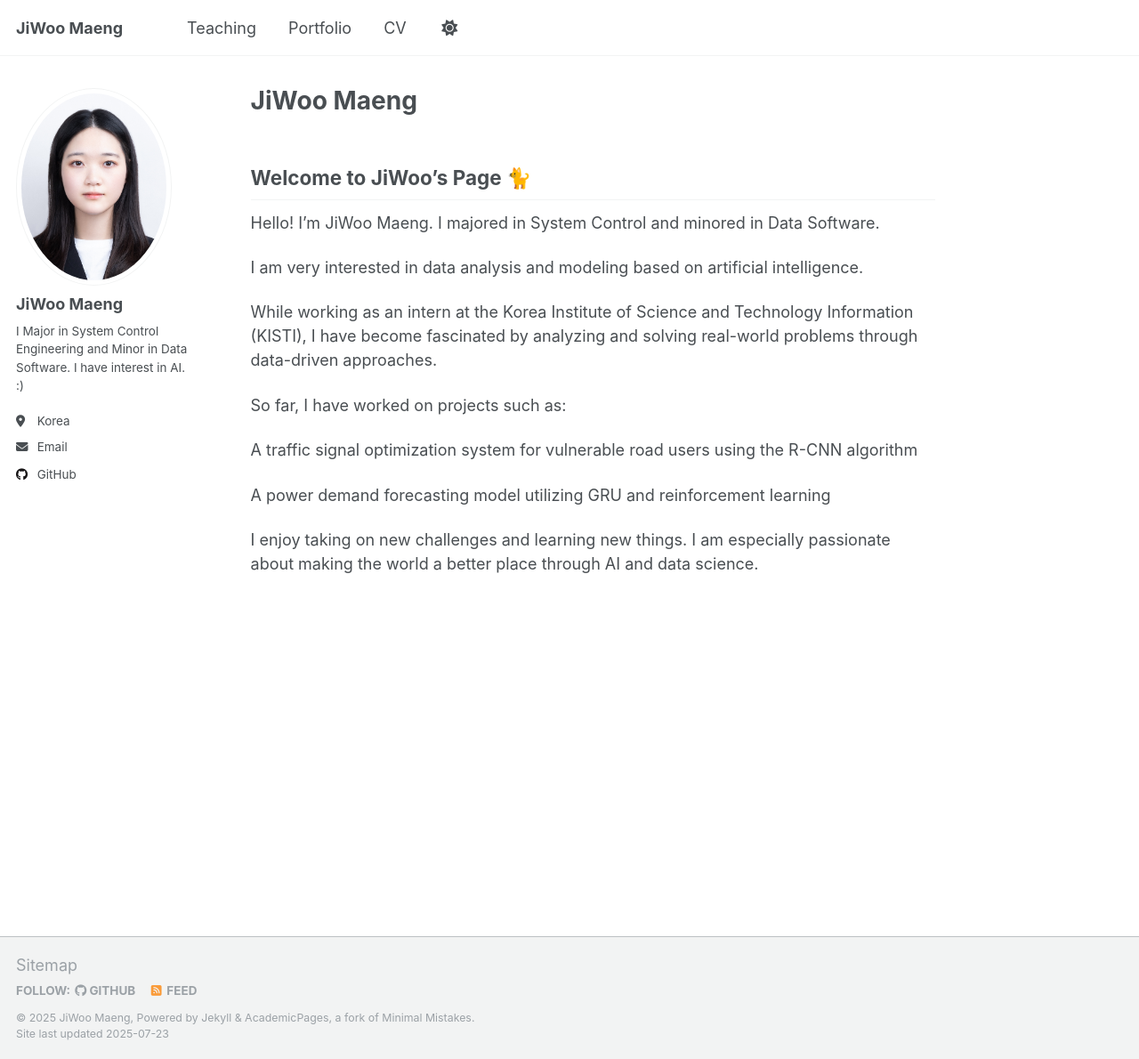
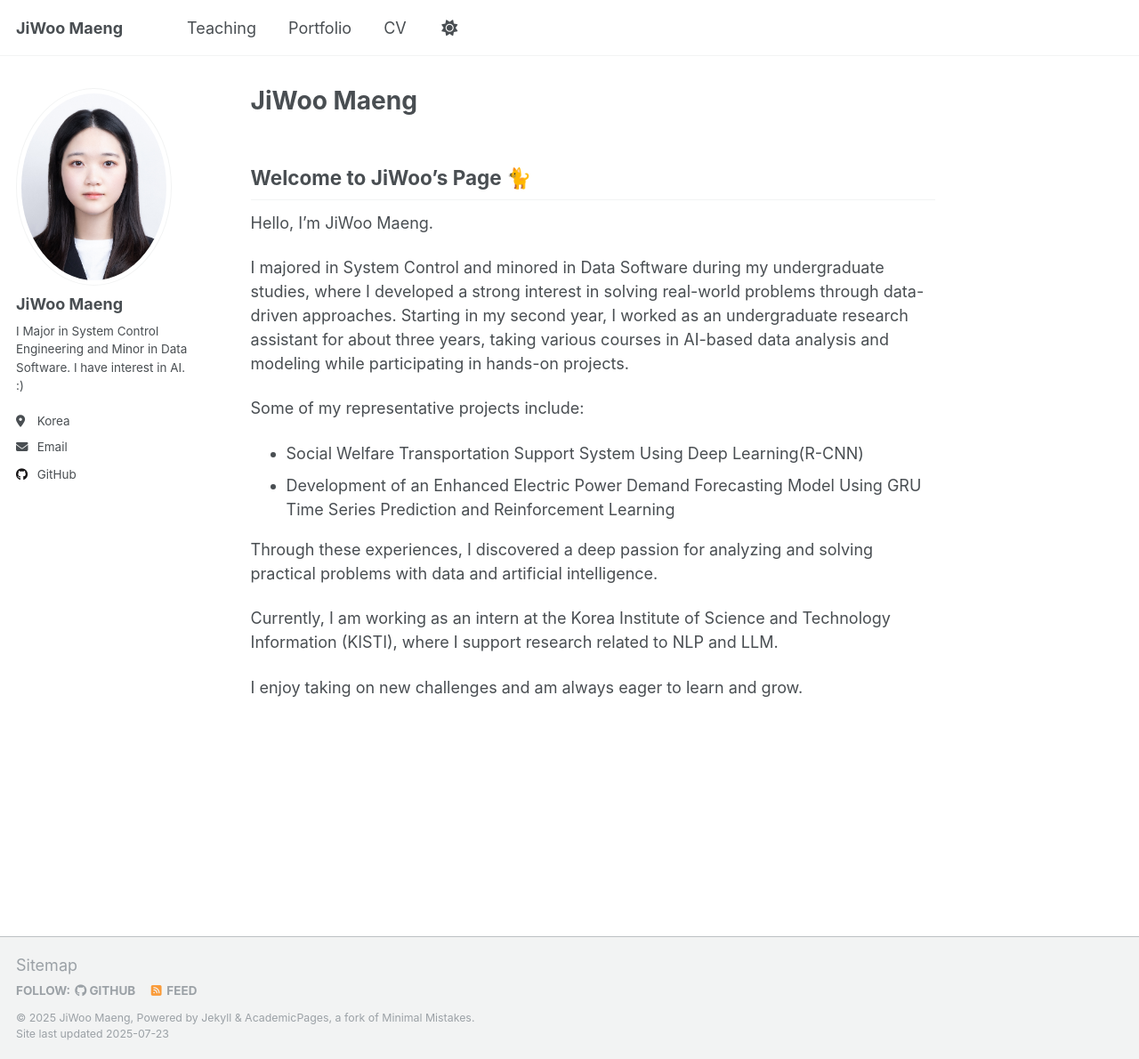
Before and after one commit to JiWoo-M02/JiWoo-M02.github.io, a Jekyll site: the page built from _pages/about.md, in a window 1280 px wide and 1190 px high. Shown: the whole window at 89% size. Built offline with Jekyll 4.4.1, drawn with Linux system fonts in a browser that asks for light colours; a script that is not in the unit is left out.

Commit message:
Update about.md

```diff
--- a/_pages/about.md
+++ b/_pages/about.md
@@ -8,18 +8,17 @@ redirect_from:
 ---
 
 ## Welcome to JiWoo’s Page 🐈
-Hello! I’m JiWoo Maeng.
-I majored in System Control and minored in Data Software.
+Hello, I’m JiWoo Maeng.
 
-I am very interested in data analysis and modeling based on artificial intelligence.
+I majored in System Control and minored in Data Software during my undergraduate studies, where I developed a strong interest in solving real-world problems through data-driven approaches.
+Starting in my second year, I worked as an undergraduate research assistant for about three years, taking various courses in AI-based data analysis and modeling while participating in hands-on projects.
 
-While working as an intern at the Korea Institute of Science and Technology Information (KISTI), I have become fascinated by analyzing and solving real-world problems through data-driven approaches.
+Some of my representative projects include:
+* Social Welfare Transportation Support System Using Deep Learning(R-CNN)
+* Development of an Enhanced Electric Power Demand Forecasting Model Using GRU Time Series Prediction and Reinforcement Learning
 
-So far, I have worked on projects such as:
+Through these experiences, I discovered a deep passion for analyzing and solving practical problems with data and artificial intelligence.
 
-A traffic signal optimization system for vulnerable road users using the R-CNN algorithm
+Currently, I am working as an intern at the Korea Institute of Science and Technology Information (KISTI), where I support research related to NLP and LLM.
 
-A power demand forecasting model utilizing GRU and reinforcement learning
-
-I enjoy taking on new challenges and learning new things.
-I am especially passionate about making the world a better place through AI and data science.
+I enjoy taking on new challenges and am always eager to learn and grow.
```
